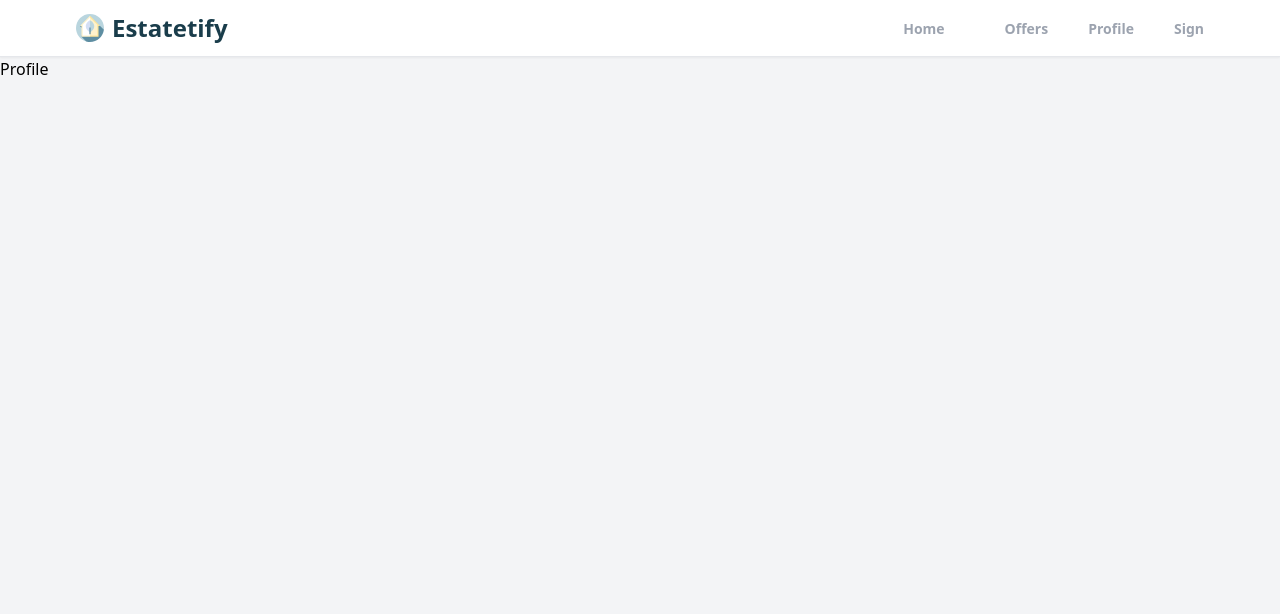
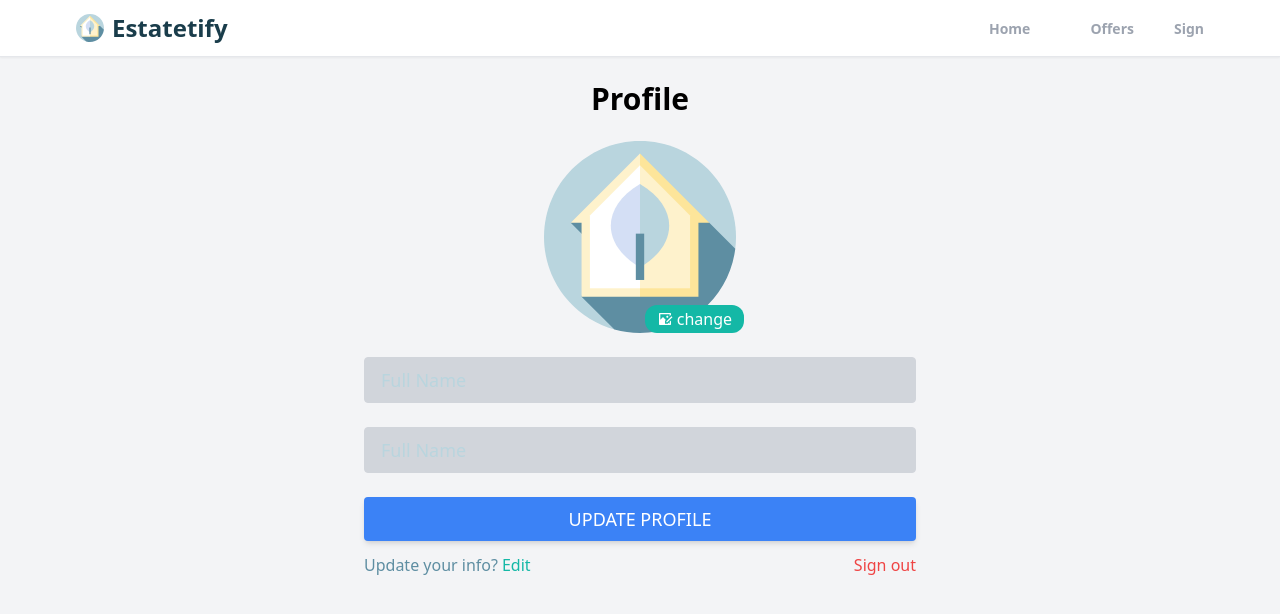
Before and after one commit to athanadrian/Estatetify, a React (Create React App) app: page /profile in a window 1280 px wide. Shown: the top 614 px of the page. Built offline with nearby package versions, Linux system fonts and the light colour scheme; no server answers.

Commit message:
private-user route, logout, header functionality

```diff
--- a/src/common/config/icons.js
+++ b/src/common/config/icons.js
@@ -1,5 +1,6 @@
 import { AiFillEyeInvisible, AiFillEye } from 'react-icons/ai';
 import { FcGoogle } from 'react-icons/fc';
+import { RiImageEditFill } from 'react-icons/ri';
 
 import { LogoIcon } from './svgIcons';
 
@@ -8,6 +9,7 @@ const icons = {
   showPassword: AiFillEye,
   hidePassword: AiFillEyeInvisible,
   google: FcGoogle,
+  image_edit: RiImageEditFill,
 };
 
 export default icons;
--- a/src/components/Header.jsx
+++ b/src/components/Header.jsx
@@ -1,16 +1,28 @@
-import React from 'react';
+import React, { useEffect, useState } from 'react';
 import { NavLink, useNavigate } from 'react-router-dom';
 import logo from 'images/estatetify-app.svg';
-
-const Links = [
-  { name: 'home', link: '/home' },
-  { name: 'offers', link: '/offers' },
-  { name: 'profile', link: '/profile' },
-  { name: 'Sign', link: '/sign-in' },
-];
+import { onAuthStateChanged, auth } from 'firebase.config';
 
 const Header = () => {
   const navigate = useNavigate();
+  const [isAuthenticated, setAuthenticated] = useState(false);
+
+  useEffect(() => {
+    onAuthStateChanged(auth, (user) => {
+      if (user) setAuthenticated(true);
+      else setAuthenticated(false);
+    });
+  }, []);
+
+  const Links = [
+    { name: 'home', link: '/home' },
+    { name: 'offers', link: '/offers' },
+    {
+      name: `${isAuthenticated ? 'profile' : 'sign'}`,
+      link: `${isAuthenticated ? '/profile' : '/sign-in'}`,
+    },
+  ];
+  console.log('links', Links);
   return (
     <div className='bg-white border-b shadow-sm sticky top-0 z-40'>
       <header className='flex justify-between items-center px-3 max-w-6xl mx-auto p-3'>
@@ -32,7 +44,7 @@ const Header = () => {
                 to={link.link}
                 className={({ isActive }) =>
                   `capitalize cursor-pointer py-4 text-sm font-semibold text-gray-400 border-b-[3px] border-b-transparent ${
-                    isActive ? 'text-black border-b-darker' : ''
+                    isActive && 'text-black border-b-darker'
                   }`
                 }
               >
--- /dev/null
+++ b/src/components/UserRoute.jsx
@@ -0,0 +1,13 @@
+import { useAuth } from 'hooks/useAuth';
+import { SignIn } from 'pages';
+import React from 'react';
+import { Outlet } from 'react-router';
+
+const UserRoute = () => {
+  const { loggedIn, isLoading } = useAuth();
+  if (isLoading)
+    return <h1 className='text-3xl text-red-500 font-bold'>loading....</h1>;
+  return <>{loggedIn ? <Outlet /> : <SignIn />}</>;
+};
+
+export default UserRoute;
--- a/src/components/elements/FormInput.jsx
+++ b/src/components/elements/FormInput.jsx
@@ -7,15 +7,18 @@ const FormInput = ({
   className,
   value,
   onChange,
+  ...otherProps
 }) => {
   return (
     <input
       name={name}
       type={type}
-      className={`focus:ring-0 focus:outline-none w-full px-4 py-2 rounded text-lg placeholder:text-light placeholder:text-lg bg-white text-gray-700 border border-gray-300 ${className}`}
+      className={`focus:ring-0 focus:outline-none w-full px-4 py-2 rounded text-lg placeholder:text-light placeholder:text-lg bg-white text-gray-700 border border-gray-300 ${className}
+      disabled:cursor-not-allowed disabled:bg-gray-300 disabled:text-dark`}
       placeholder={placeholder}
       value={value}
       onChange={onChange}
+      {...otherProps}
     />
   );
 };
--- a/src/firebase.config.js
+++ b/src/firebase.config.js
@@ -14,6 +14,7 @@ import {
   GoogleAuthProvider,
   updateProfile,
   sendPasswordResetEmail,
+  onAuthStateChanged,
 } from 'firebase/auth';
 
 // Your web app's Firebase configuration
@@ -39,6 +40,7 @@ export {
   createUserWithEmailAndPassword,
   sendPasswordResetEmail,
   updateProfile,
+  onAuthStateChanged,
   db,
   serverTimestamp,
   setDoc,
--- /dev/null
+++ b/src/hooks/useAuth.js
@@ -0,0 +1,23 @@
+import { useEffect, useState } from 'react';
+import { auth, onAuthStateChanged } from 'firebase.config';
+
+export function useAuth() {
+  const [user, setUser] = useState();
+  const [loggedIn, setLoggedIn] = useState(false);
+  const [isLoading, setLoading] = useState(true);
+
+  const logOut = () => {
+    auth.signOut();
+  };
+
+  useEffect(() => {
+    onAuthStateChanged(auth, (user) => {
+      if (user) {
+        setLoggedIn(true);
+        setUser(user);
+      }
+      setLoading(false);
+    });
+  }, []);
+  return { user, loggedIn, isLoading, logOut };
+}
--- a/src/pages/Profile.jsx
+++ b/src/pages/Profile.jsx
@@ -1,7 +1,108 @@
-import React from 'react';
+import React, { useEffect, useState } from 'react';
+import { useNavigate } from 'react-router';
+import logo from 'images/estatetify-app.svg';
+import { AppIcon, FormInput } from 'components';
+import defaultStyles from 'common';
+import { useAuth } from 'hooks/useAuth';
 
 const Profile = () => {
-  return <div>Profile</div>;
+  const { user, logOut } = useAuth();
+  const navigate = useNavigate();
+  console.log('user', user);
+  const initialValues = {
+    fullName: '',
+    email: '',
+  };
+  const [values, setValues] = useState(initialValues);
+  const [isEditable, setEditable] = useState(false);
+
+  useEffect(() => {
+    if (user)
+      setValues((preValues) => ({
+        ...preValues,
+        fullName: user?.displayName,
+        email: user?.email,
+      }));
+  }, [user]);
+
+  const handleChange = (e) => {
+    const { name, value } = e.target;
+
+    setValues((preValues) => ({ ...preValues, [name]: value }));
+  };
+
+  const handleSubmit = (e) => {
+    e.preventDefault();
+  };
+
+  const handleEditInfo = () => {
+    setEditable((preVal) => !preVal);
+  };
+
+  const handleLogout = () => {
+    logOut();
+    navigate('/home');
+  };
+
+  return (
+    <section className='max-w-6xl flex flex-col justify-center items-center mx-auto'>
+      <h1 className='text-3xl font-bold text-center mt-6'>Profile</h1>
+      <div className='flex flex-col justify-center items-center gap-5 w-full md:w-[50%] mx-auto px-3 mt-6'>
+        <form onSubmit={handleSubmit}>
+          <div
+            src={logo}
+            className='relative w-48 h-48 rounded-full mb-6 mx-auto'
+          >
+            <img src={user?.photoURL || logo} alt='' />
+            <button className='flex justify-center items-center absolute px-3 py-0.5 bottom-0 -right-2 w-max rounded-xl bg-teal-500 hover:bg-teal-700 transition duration-150 ease-in-out active:bg-teal-800 text-white'>
+              <AppIcon Icon={defaultStyles.icons.image_edit} />
+              <span className='ml-1'>change</span>
+            </button>
+          </div>
+          <FormInput
+            type='text'
+            name='fullName'
+            placeholder='Full Name'
+            value={values.fullName}
+            onChange={handleChange}
+            disabled={!isEditable}
+          />
+          <FormInput
+            type='email'
+            name='email'
+            placeholder='Full Name'
+            value={values.email}
+            onChange={handleChange}
+            className='mt-6'
+            disabled
+          />
+          <button
+            type='submit'
+            className='block bg-blue-500 px-4 py-2 text-lg mt-6 text-center text-white rounded w-full shadow-md font-medium uppercase hover:bg-blue-700 transition duration-1000 ease-in-out hover:shadow-lg active:bg-blue-800'
+          >
+            Update profile
+          </button>
+          <div className='flex flex-row justify-between w-full mt-3'>
+            <p className='text-md text-primary'>
+              Update your info?
+              <span
+                className='text-teal-500 hover:text-teal-700 hover:underline cursor-pointer ml-1 transition duration-150 ease-in-out'
+                onClick={handleEditInfo}
+              >
+                {isEditable ? 'Cancel' : 'Edit'}
+              </span>
+            </p>
+            <p
+              className='text-md text-red-500 cursor-pointer hover:underline hover:text-red-700 transition duration-150 ease-in-out'
+              onClick={handleLogout}
+            >
+              Sign out
+            </p>
+          </div>
+        </form>
+      </div>
+    </section>
+  );
 };
 
 export default Profile;
```
